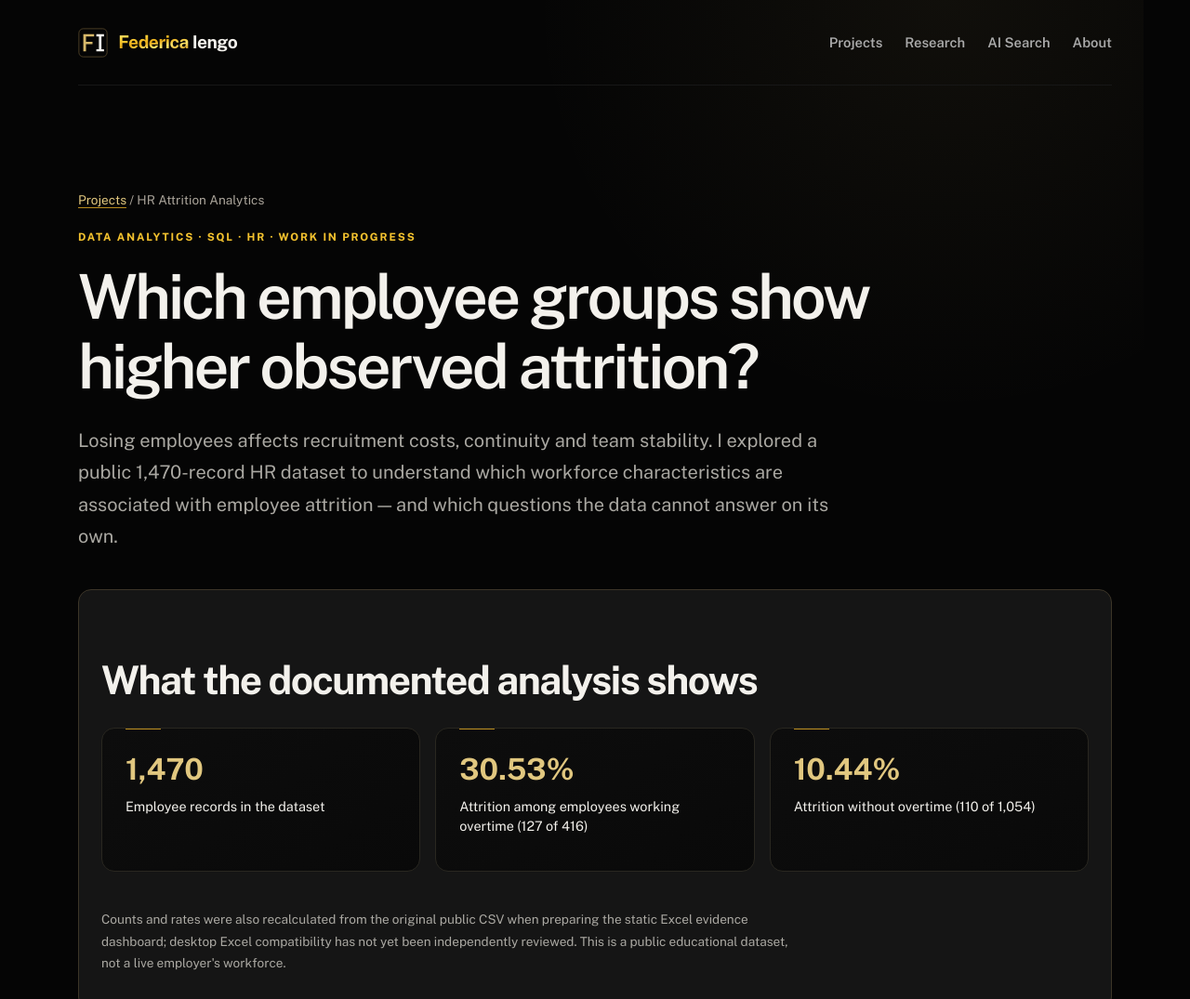
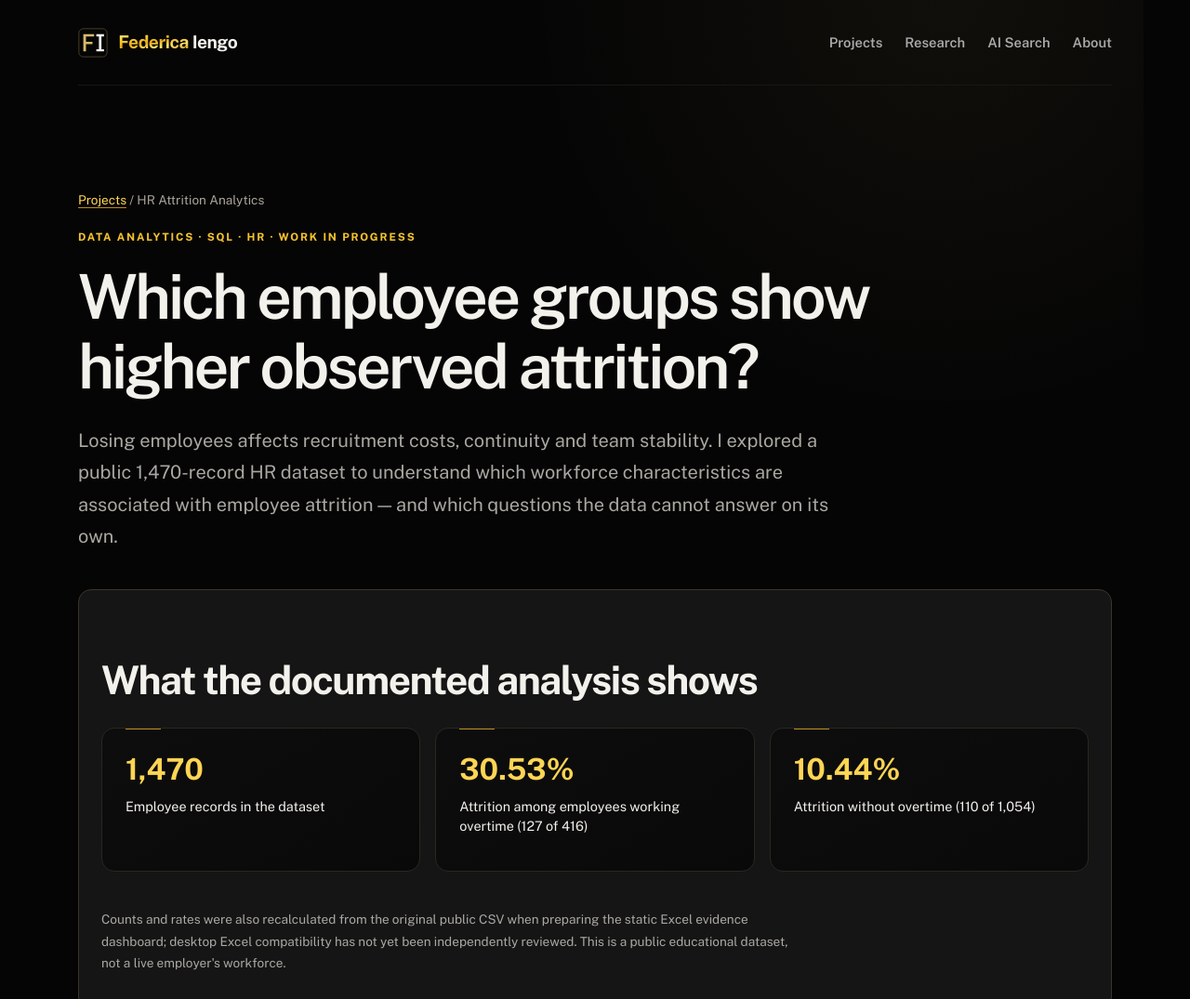
Before and after one commit to federicaiengo/federicaiengo.com, an Astro site: page /projects/hr-attrition-evidence in a window 1280 px wide. Shown: the top 1075 px of the page at 93% size. Built offline with nearby package versions, Linux system fonts and the light colour scheme; Astro itself is replaced by a stand-in of ours.

Commit message:
Apply consistent bright gold to case-study details

```diff
--- a/src/pages/projects/hr-attrition-evidence.astro
+++ b/src/pages/projects/hr-attrition-evidence.astro
@@ -36,5 +36,5 @@ const repo = 'https://github.com/federicaiengo/data-analytics-portfolio/tree/mai
 <div class="links"><a href={repo + '/reports/business_findings.md'} target="_blank" rel="noopener noreferrer">Read detailed findings ↗</a><a href={repo + '/sql'} target="_blank" rel="noopener noreferrer">Inspect SQL ↗</a><a href={repo + '/excel/HR_Attrition_Evidence_Dashboard.xlsx'} target="_blank" rel="noopener noreferrer">View the Excel evidence dashboard ↗</a><a href={repo + '/excel/hr_dashboard_group_metrics.csv'} target="_blank" rel="noopener noreferrer">Check 28-row aggregate data ↗</a><a href={repo + '/data/clean/employee_attrition_clean.csv'} target="_blank" rel="noopener noreferrer">Inspect the cleaned dataset ↗</a><a href={repo + '/data/clean/DATA_QUALITY_LOG.md'} target="_blank" rel="noopener noreferrer">Check source-quality evidence ↗</a><a href={repo + '/python/clean_employee_attrition.py'} target="_blank" rel="noopener noreferrer">Inspect cleaning code ↗</a><a href={repo + '/python/build_dashboard_source.py'} target="_blank" rel="noopener noreferrer">Inspect reproducible Python code ↗</a><a href={repo + '/reports/DASHBOARD_REPRODUCIBILITY_2026-10-09.md'} target="_blank" rel="noopener noreferrer">Methods, tests &amp; limits ↗</a><a href={repo} target="_blank" rel="noopener noreferrer">Project repository ↗</a></div>
 </Base>
 <style>
-nav[aria-label="Breadcrumb"]{color:#aaa49a;font-size:.85rem;margin-bottom:1.5rem}nav[aria-label="Breadcrumb"] a,.links a{color:#e1c77f}.lead{font-size:clamp(1.08rem,2vw,1.25rem);max-width:850px}.summary{margin:2.5rem 0;padding:1.5rem;border:1px solid #3c3528;border-radius:14px;background:#151515}.summary .grid{grid-template-columns:repeat(3,minmax(0,1fr))}.summary .card{display:flex;flex-direction:column;gap:.65rem}.summary strong{font-size:clamp(1.4rem,2.5vw,2rem);color:#e1c77f}.summary span{font-size:.9rem;line-height:1.5}.note{font-size:.85rem}.links{display:flex;gap:1rem;flex-wrap:wrap;margin:1.5rem 0 2rem}.links a{font-weight:700}@media(max-width:680px){.summary .grid{grid-template-columns:1fr}.summary{padding:1rem}}
+nav[aria-label="Breadcrumb"]{color:#aaa49a;font-size:.85rem;margin-bottom:1.5rem}nav[aria-label="Breadcrumb"] a,.links a{color:#FFD554}.lead{font-size:clamp(1.08rem,2vw,1.25rem);max-width:850px}.summary{margin:2.5rem 0;padding:1.5rem;border:1px solid #3c3528;border-radius:14px;background:#151515}.summary .grid{grid-template-columns:repeat(3,minmax(0,1fr))}.summary .card{display:flex;flex-direction:column;gap:.65rem}.summary strong{font-size:clamp(1.4rem,2.5vw,2rem);color:#FFD554}.summary span{font-size:.9rem;line-height:1.5}.note{font-size:.85rem}.links{display:flex;gap:1rem;flex-wrap:wrap;margin:1.5rem 0 2rem}.links a{font-weight:700}@media(max-width:680px){.summary .grid{grid-template-columns:1fr}.summary{padding:1rem}}
 </style>
```
